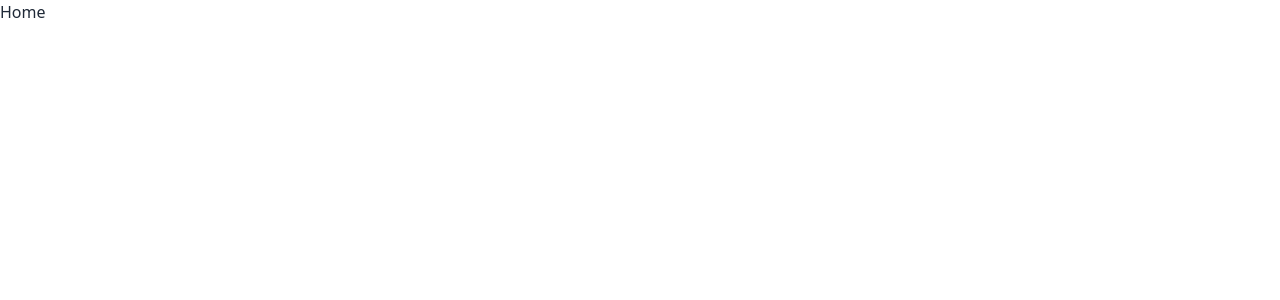
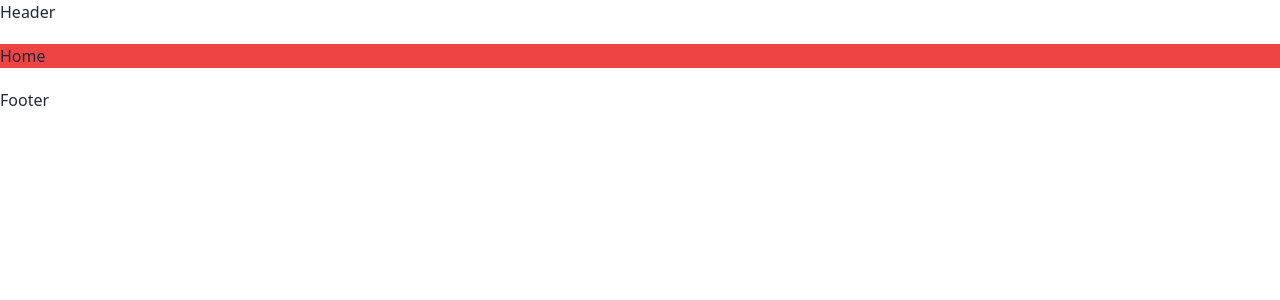
Before and after one commit to RofixWork/ecommerce_website_youtube, a React app: page / in a window 1280 px wide. Shown: the top 300 px of the page. Built offline with nearby package versions, Linux system fonts and the light colour scheme; the HTML template or start-up script is replaced by a standard one.

Commit message:
-Craete HEADER and FOOTER COMPONENTS - Create MainWrapper - use Outler for render route children (routes)

```diff
--- a/src/App.jsx
+++ b/src/App.jsx
@@ -1,11 +1,14 @@
 import { Routes, Route } from "react-router";
 import Home from "./pages/Home";
 import NotFound from "./pages/NotFound";
+import MainWrapper from "./layout/MainWrapper";
 const App = () => {
   return (
     <Routes>
-      <Route index element={<Home />} />
-      <Route path="/*" element={<NotFound />} />
+      <Route element={<MainWrapper />}>
+        <Route index element={<Home />} />
+        <Route path="/*" element={<NotFound />} />
+      </Route>
     </Routes>
   );
 };
--- /dev/null
+++ b/src/layout/MainWrapper.jsx
@@ -0,0 +1,17 @@
+import React from "react";
+import Header from "./base/Header";
+import Footer from "./base/Footer";
+import { Outlet } from "react-router";
+const MainWrapper = () => {
+  return (
+    <>
+      <Header />
+      <main className="my-5 bg-red-500">
+        <Outlet />
+      </main>
+      <Footer />
+    </>
+  );
+};
+
+export default MainWrapper;
--- /dev/null
+++ b/src/layout/base/Footer.jsx
@@ -0,0 +1,7 @@
+import React from "react";
+
+const Footer = () => {
+  return <div>Footer</div>;
+};
+
+export default Footer;
--- /dev/null
+++ b/src/layout/base/Header.jsx
@@ -0,0 +1,7 @@
+import React from "react";
+
+const Header = () => {
+  return <div>Header</div>;
+};
+
+export default Header;
```
